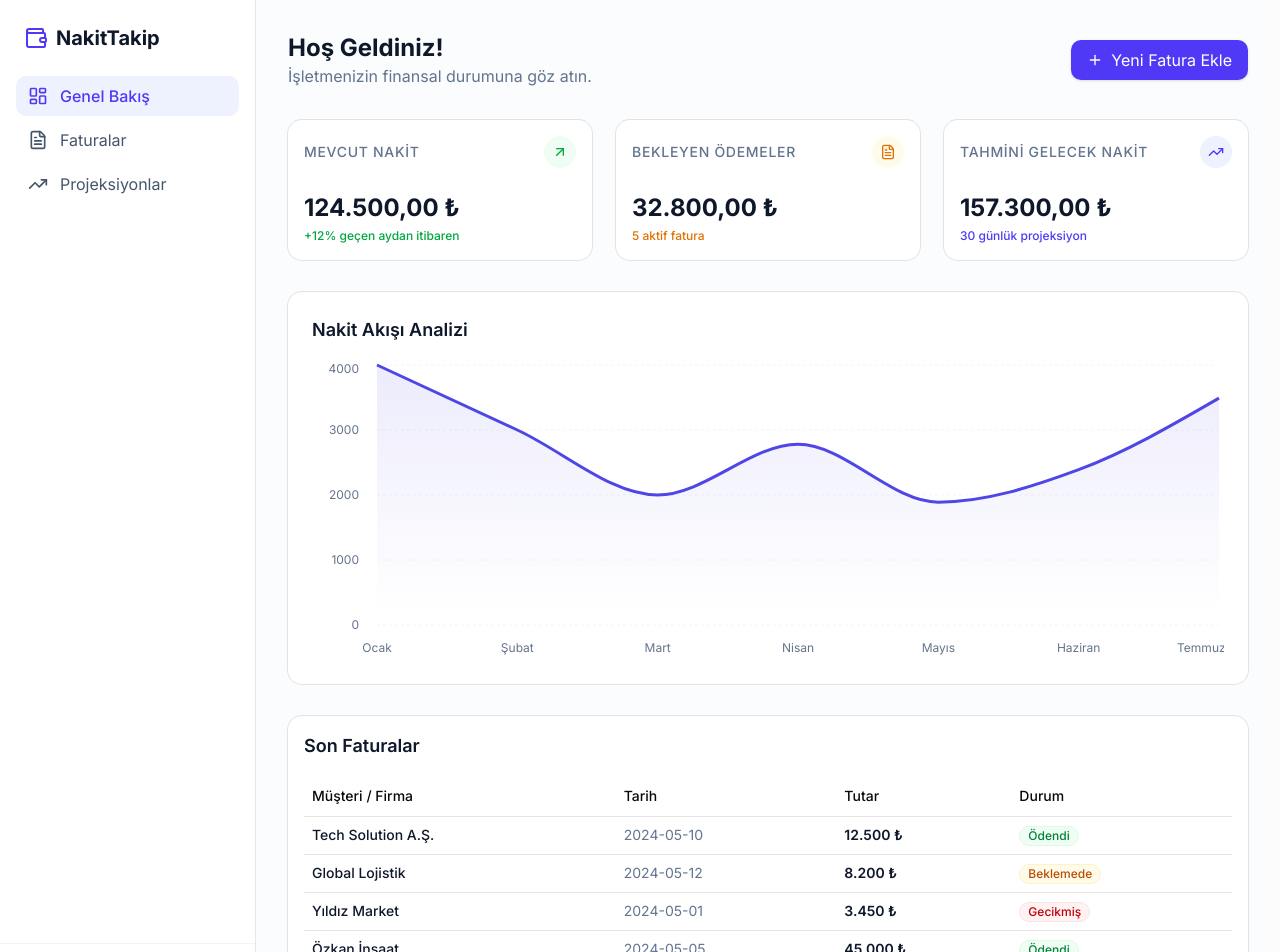
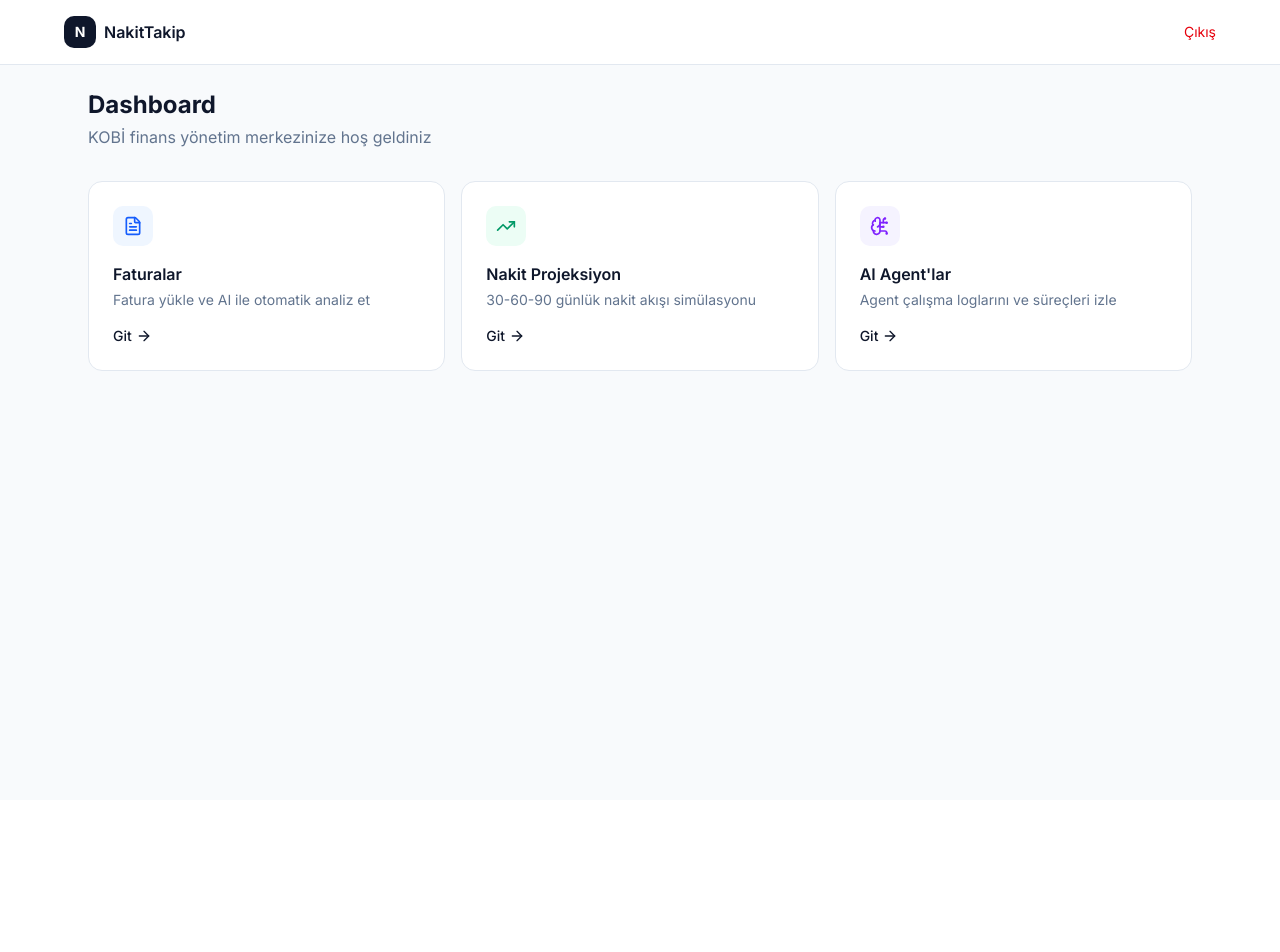
Before and after one commit to Samet-kok/Nakit-Takip, a Next.js app in the folder frontend/: page /dashboard in a window 1280 px wide. Shown: the top 952 px of the page. After the commit the page ends 800 px from the top, so only its background shows below. Built offline with nearby package versions, Linux system fonts and the light colour scheme; sample sign-in values are in the browser's storage.

Commit message:
feat: simplify dashboard layout to card-based navigation

```diff
--- a/frontend/app/dashboard/page.tsx
+++ b/frontend/app/dashboard/page.tsx
@@ -1,227 +1,84 @@
 "use client";
 
-import { useEffect, useState } from "react";
+import { useEffect } from "react";
 import { useRouter } from "next/navigation";
-import {
-  LayoutDashboard,
-  FileText,
-  TrendingUp,
-  LogOut,
-  Plus,
-  ArrowUpRight,
-  ArrowDownRight,
-  Wallet
-} from "lucide-react";
-import { Card, CardContent, CardHeader, CardTitle } from "@/components/ui/card";
-import {
-  Table,
-  TableBody,
-  TableCell,
-  TableHead,
-  TableHeader,
-  TableRow
-} from "@/components/ui/table";
-import { Badge } from "@/components/ui/badge";
-import {
-  AreaChart,
-  Area,
-  XAxis,
-  YAxis,
-  CartesianGrid,
-  Tooltip,
-  ResponsiveContainer
-} from 'recharts';
-
-const mockChartData = [
-  { name: 'Ocak', flow: 4000 },
-  { name: 'Şubat', flow: 3000 },
-  { name: 'Mart', flow: 2000 },
-  { name: 'Nisan', flow: 2780 },
-  { name: 'Mayıs', flow: 1890 },
-  { name: 'Haziran', flow: 2390 },
-  { name: 'Temmuz', flow: 3490 },
-];
-
-const mockInvoices = [
-  { id: "INV001", customer: "Tech Solution A.Ş.", amount: "12.500 ₺", status: "Ödendi", date: "2024-05-10" },
-  { id: "INV002", customer: "Global Lojistik", amount: "8.200 ₺", status: "Beklemede", date: "2024-05-12" },
-  { id: "INV003", customer: "Yıldız Market", amount: "3.450 ₺", status: "Gecikmiş", date: "2024-05-01" },
-  { id: "INV004", customer: "Özkan İnşaat", amount: "45.000 ₺", status: "Ödendi", date: "2024-05-05" },
-];
+import { TrendingUp, FileText, BrainCircuit, ArrowRight } from "lucide-react";
 
 export default function Dashboard() {
   const router = useRouter();
-  const [mounted, setMounted] = useState(false);
 
   useEffect(() => {
-    setMounted(true);
     if (!localStorage.getItem("token")) {
       router.push("/");
     }
   }, [router]);
 
-  const handleLogout = () => {
-    localStorage.removeItem("token");
-    router.push("/");
-  };
-
-  if (!mounted) return null;
+  const cards = [
+    {
+      title: "Faturalar",
+      desc: "Fatura yükle ve AI ile otomatik analiz et",
+      icon: FileText,
+      href: "/invoices",
+      color: "bg-blue-50 text-blue-600",
+    },
+    {
+      title: "Nakit Projeksiyon",
+      desc: "30-60-90 günlük nakit akışı simülasyonu",
+      icon: TrendingUp,
+      href: "/projections",
+      color: "bg-emerald-50 text-emerald-600",
+    },
+    {
+      title: "AI Agent'lar",
+      desc: "Agent çalışma loglarını ve süreçleri izle",
+      icon: BrainCircuit,
+      href: "/agents",
+      color: "bg-violet-50 text-violet-600",
+    },
+  ];
 
   return (
-    <div className="flex min-h-screen bg-slate-50/50">
-      {/* Sidebar */}
-      <aside className="w-64 bg-white border-r border-slate-200 hidden md:flex flex-col">
-        <div className="p-6">
-          <h2 className="text-xl font-bold text-slate-900 flex items-center gap-2">
-            <Wallet className="w-6 h-6 text-indigo-600" />
-            NakitTakip
-          </h2>
-        </div>
-        <nav className="flex-1 px-4 space-y-1">
-          <a href="#" className="flex items-center gap-3 px-3 py-2 text-indigo-600 bg-indigo-50 rounded-lg font-medium">
-            <LayoutDashboard className="w-5 h-5" />
-            Genel Bakış
-          </a>
-          <a href="#" className="flex items-center gap-3 px-3 py-2 text-slate-600 hover:bg-slate-50 rounded-lg transition-colors">
-            <FileText className="w-5 h-5" />
-            Faturalar
-          </a>
-          <a href="#" className="flex items-center gap-3 px-3 py-2 text-slate-600 hover:bg-slate-50 rounded-lg transition-colors">
-            <TrendingUp className="w-5 h-5" />
-            Projeksiyonlar
-          </a>
-        </nav>
-        <div className="p-4 border-t border-slate-100">
+    <div className="min-h-screen bg-slate-50">
+      <nav className="bg-white border-b border-slate-200 px-6 py-4">
+        <div className="max-w-6xl mx-auto flex items-center justify-between">
+          <div className="flex items-center gap-2">
+            <div className="w-8 h-8 bg-slate-900 rounded-lg flex items-center justify-center">
+              <span className="text-white font-bold text-sm">N</span>
+            </div>
+            <span className="font-semibold text-slate-900">NakitTakip</span>
+          </div>
           <button
-            onClick={handleLogout}
-            className="flex items-center gap-3 px-3 py-2 w-full text-slate-600 hover:text-red-600 hover:bg-red-50 rounded-lg transition-colors"
+            onClick={() => { localStorage.removeItem("token"); router.push("/"); }}
+            className="text-sm text-red-600 hover:text-red-700"
           >
-            <LogOut className="w-5 h-5" />
-            Çıkış Yap
+            Çıkış
           </button>
         </div>
-      </aside>
+      </nav>
 
-      {/* Main Content */}
-      <main className="flex-1 p-8">
-        <div className="max-w-6xl mx-auto space-y-8">
-          {/* Header */}
-          <div className="flex justify-between items-center">
-            <div>
-              <h1 className="text-2xl font-bold text-slate-900">Hoş Geldiniz!</h1>
-              <p className="text-slate-500">İşletmenizin finansal durumuna göz atın.</p>
-            </div>
-            <button className="bg-indigo-600 text-white px-4 py-2 rounded-lg flex items-center gap-2 hover:bg-indigo-700 transition-colors shadow-sm">
-              <Plus className="w-4 h-4" />
-              Yeni Fatura Ekle
-            </button>
-          </div>
+      <main className="max-w-6xl mx-auto p-6">
+        <div className="mb-8">
+          <h1 className="text-2xl font-bold text-slate-900">Dashboard</h1>
+          <p className="text-slate-500 mt-1">KOBİ finans yönetim merkezinize hoş geldiniz</p>
+        </div>
 
-          {/* Stats Grid */}
-          <div className="grid grid-cols-1 md:grid-cols-3 gap-6">
-            <Card>
-              <CardHeader className="flex flex-row items-center justify-between pb-2">
-                <CardTitle className="text-sm font-medium text-slate-500 uppercase tracking-wider">Mevcut Nakit</CardTitle>
-                <div className="p-2 bg-green-50 rounded-full">
-                  <ArrowUpRight className="w-4 h-4 text-green-600" />
-                </div>
-              </CardHeader>
-              <CardContent>
-                <div className="text-2xl font-bold text-slate-900">124.500,00 ₺</div>
-                <p className="text-xs text-green-600 font-medium mt-1">+12% geçen aydan itibaren</p>
-              </CardContent>
-            </Card>
-            <Card>
-              <CardHeader className="flex flex-row items-center justify-between pb-2">
-                <CardTitle className="text-sm font-medium text-slate-500 uppercase tracking-wider">Bekleyen Ödemeler</CardTitle>
-                <div className="p-2 bg-amber-50 rounded-full">
-                  <FileText className="w-4 h-4 text-amber-600" />
-                </div>
-              </CardHeader>
-              <CardContent>
-                <div className="text-2xl font-bold text-slate-900">32.800,00 ₺</div>
-                <p className="text-xs text-amber-600 font-medium mt-1">5 aktif fatura</p>
-              </CardContent>
-            </Card>
-            <Card>
-              <CardHeader className="flex flex-row items-center justify-between pb-2">
-                <CardTitle className="text-sm font-medium text-slate-500 uppercase tracking-wider">Tahmini Gelecek Nakit</CardTitle>
-                <div className="p-2 bg-indigo-50 rounded-full">
-                  <TrendingUp className="w-4 h-4 text-indigo-600" />
-                </div>
-              </CardHeader>
-              <CardContent>
-                <div className="text-2xl font-bold text-slate-900">157.300,00 ₺</div>
-                <p className="text-xs text-indigo-600 font-medium mt-1">30 günlük projeksiyon</p>
-              </CardContent>
-            </Card>
-          </div>
-
-          {/* Chart Section */}
-          <Card className="p-6">
-            <CardHeader className="px-0 pt-0">
-              <CardTitle className="text-lg font-semibold text-slate-900">Nakit Akışı Analizi</CardTitle>
-            </CardHeader>
-            <div className="h-[300px] w-full">
-              <ResponsiveContainer width="100%" height="100%">
-                <AreaChart data={mockChartData}>
-                  <defs>
-                    <linearGradient id="colorFlow" x1="0" y1="0" x2="0" y2="1">
-                      <stop offset="5%" stopColor="#4f46e5" stopOpacity={0.1}/>
-                      <stop offset="95%" stopColor="#4f46e5" stopOpacity={0}/>
-                    </linearGradient>
-                  </defs>
-                  <CartesianGrid strokeDasharray="3 3" vertical={false} stroke="#f1f5f9" />
-                  <XAxis dataKey="name" axisLine={false} tickLine={false} tick={{fill: '#64748b', fontSize: 12}} dy={10} />
-                  <YAxis axisLine={false} tickLine={false} tick={{fill: '#64748b', fontSize: 12}} dx={-10} />
-                  <Tooltip
-                    contentStyle={{ borderRadius: '12px', border: 'none', boxShadow: '0 10px 15px -3px rgb(0 0 0 / 0.1)' }}
-                  />
-                  <Area type="monotone" dataKey="flow" stroke="#4f46e5" strokeWidth={3} fillOpacity={1} fill="url(#colorFlow)" />
-                </AreaChart>
-              </ResponsiveContainer>
-            </div>
-          </Card>
-
-          {/* Table Section */}
-          <Card>
-            <CardHeader>
-              <CardTitle className="text-lg font-semibold text-slate-900">Son Faturalar</CardTitle>
-            </CardHeader>
-            <CardContent>
-              <Table>
-                <TableHeader>
-                  <TableRow>
-                    <TableHead>Müşteri / Firma</TableHead>
-                    <TableHead>Tarih</TableHead>
-                    <TableHead>Tutar</TableHead>
-                    <TableHead>Durum</TableHead>
-                  </TableRow>
-                </TableHeader>
-                <TableBody>
-                  {mockInvoices.map((invoice) => (
-                    <TableRow key={invoice.id}>
-                      <TableCell className="font-medium text-slate-900">{invoice.customer}</TableCell>
-                      <TableCell className="text-slate-500">{invoice.date}</TableCell>
-                      <TableCell className="font-semibold text-slate-900">{invoice.amount}</TableCell>
-                      <TableCell>
-                        <Badge
-                          variant="secondary"
-                          className={
-                            invoice.status === "Ödendi" ? "bg-green-50 text-green-700 border-green-100" :
-                            invoice.status === "Gecikmiş" ? "bg-red-50 text-red-700 border-red-100" :
-                            "bg-amber-50 text-amber-700 border-amber-100"
-                          }
-                        >
-                          {invoice.status}
-                        </Badge>
-                      </TableCell>
-                    </TableRow>
-                  ))}
-                </TableBody>
-              </Table>
-            </CardContent>
-          </Card>
+        <div className="grid grid-cols-1 md:grid-cols-3 gap-4">
+          {cards.map((card) => (
+            <a
+              key={card.title}
+              href={card.href}
+              className="bg-white rounded-xl border border-slate-200 p-6 hover:shadow-md transition-shadow group"
+            >
+              <div className={`w-10 h-10 rounded-lg ${card.color} flex items-center justify-center mb-4`}>
+                <card.icon className="w-5 h-5" />
+              </div>
+              <h3 className="font-semibold text-slate-900 mb-1">{card.title}</h3>
+              <p className="text-sm text-slate-500 mb-4">{card.desc}</p>
+              <div className="flex items-center text-sm font-medium text-slate-900 group-hover:translate-x-1 transition-transform">
+                Git <ArrowRight className="w-4 h-4 ml-1" />
+              </div>
+            </a>
+          ))}
         </div>
       </main>
     </div>
```
